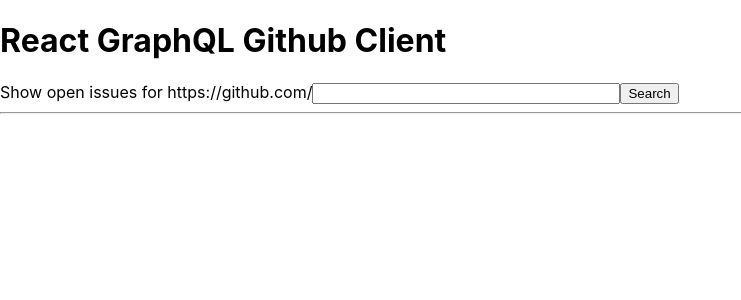
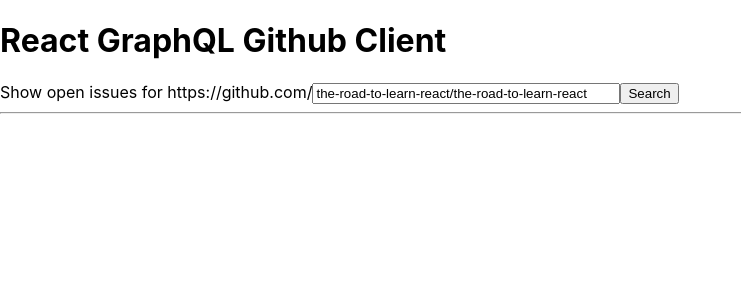
Before and after one commit to boue/graphql-github, a React (Create React App) app: page / in a window 1280 px wide. Shown: the top 300 px of the page, without its empty margins (0-741 px from the left). Built offline with nearby package versions, Linux system fonts and the light colour scheme; no server answers.

Commit message:
Add the class methods to be used in the render method, onChange and onSubmit

```diff
--- a/src/App.js
+++ b/src/App.js
@@ -13,7 +13,27 @@
 const TITLE = 'React GraphQL Github Client';
 
 class App extends Component {
+  state = {
+    path: 'the-road-to-learn-react/the-road-to-learn-react',
+  };
+
+  componentDidMount() {
+    //fetch data
+  }
+
+  onChange = event => {
+    this.setState({ path: event.target.value });
+  };
+
+  onSubmit = event => {
+    //fetch data
+
+    event.preventDefault();
+  };
+
   render() {
+    const { path } = this.state;
+
     return (
       <div>
         <h1>{TITLE}</h1>
@@ -25,6 +45,7 @@
           <input
             id="url"
             type="text"
+            value={path}
             onChange={this.onChange}
             style={{ width: '300px' }}
           />
```
